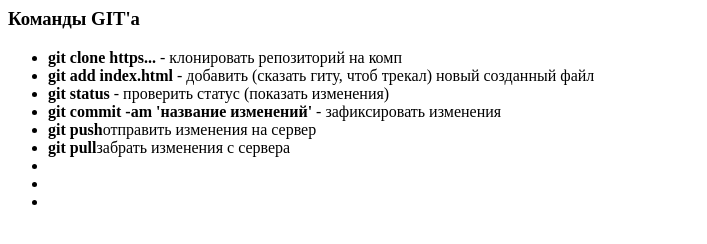
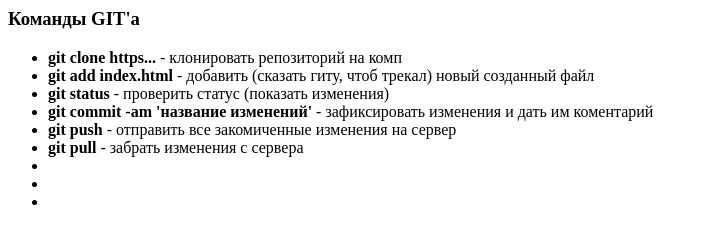
Before and after one commit to Furciferrr/mytestrepository, a plain HTML site: page index.html in a window 1280 px wide. Shown: the whole page, without its empty margins (0-707 px from the left). Drawn offline with Linux system fonts and the light colour scheme.

Commit message:
new comands to index.html

```diff
--- a/index.html
+++ b/index.html
@@ -6,9 +6,9 @@
         <li><strong>git clone https...</strong> - клонировать репозиторий на комп</li>
         <li><strong>git add index.html</strong> - добавить (сказать гиту, чтоб трекал) новый созданный файл</li>
         <li><strong>git status</strong> - проверить статус (показать изменения)</li>
-        <li><strong>git commit -am 'название изменений'</strong> - зафиксировать изменения</li>
-        <li><strong>git push</strong>отправить изменения на сервер</li>
-        <li><strong>git pull</strong>забрать изменения с сервера</li>
+        <li><strong>git commit -am 'название изменений'</strong> - зафиксировать изменения и дать им коментарий</li>
+        <li><strong>git push</strong> - отправить все закомиченные изменения на сервер</li>
+        <li><strong>git pull</strong> - забрать изменения с сервера</li>
         <li><strong></strong></li>
         <li><strong></strong></li>
         <li><strong></strong></li>
```
